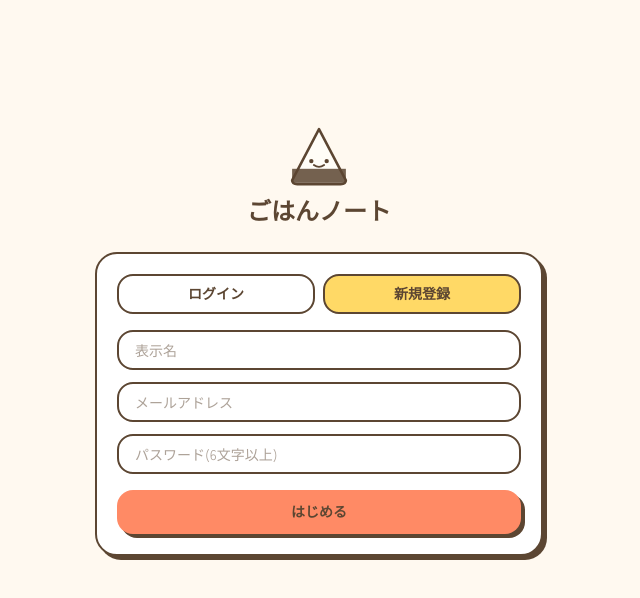
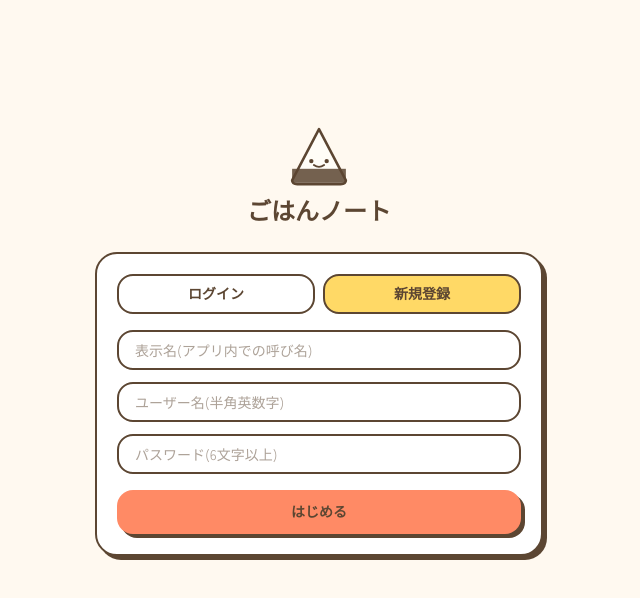
Before and after one commit to y017j/menu, a Next.js app: page /login in a window 1280 px wide. Both pictures are taken after a click on the button "新規登録". Shown: the top 598 px of the page, without its empty margins (321-961 px from the left). Built offline with nearby package versions, Linux system fonts and the light colour scheme; no server answers; a web font is replaced by a local one.

Commit message:
Add files via upload

```diff
--- a/src/app/login/page.tsx
+++ b/src/app/login/page.tsx
@@ -4,11 +4,21 @@ import { useState } from "react";
 import { useRouter } from "next/navigation";
 import { createClient } from "@/lib/supabase/client";
 
+// Supabase Authはメールアドレス形式のIDを必要とするため、
+// ユーザーが入力した「ユーザー名」から内部的にダミーのメールアドレスを組み立てて使う。
+// ユーザー自身はメールアドレスを一切意識しなくてよい。
+const FAKE_EMAIL_DOMAIN = "gohan-note.local";
+
+function usernameToFakeEmail(username: string): string {
+  const normalized = username.trim().toLowerCase().replace(/[^a-z0-9_-]/g, "");
+  return `${normalized}@${FAKE_EMAIL_DOMAIN}`;
+}
+
 export default function LoginPage() {
   const router = useRouter();
   const supabase = createClient();
   const [mode, setMode] = useState<"login" | "signup">("login");
-  const [email, setEmail] = useState("");
+  const [username, setUsername] = useState("");
   const [password, setPassword] = useState("");
   const [displayName, setDisplayName] = useState("");
   const [error, setError] = useState<string | null>(null);
@@ -17,19 +27,37 @@ export default function LoginPage() {
   async function handleSubmit(e: React.FormEvent) {
     e.preventDefault();
     setError(null);
+
+    const normalized = username.trim().toLowerCase().replace(/[^a-z0-9_-]/g, "");
+    if (normalized.length < 3) {
+      setError("ユーザー名は半角英数字3文字以上で入力してね");
+      return;
+    }
+    const fakeEmail = usernameToFakeEmail(username);
+
     setLoading(true);
 
     if (mode === "login") {
-      const { error } = await supabase.auth.signInWithPassword({ email, password });
+      const { error } = await supabase.auth.signInWithPassword({
+        email: fakeEmail,
+        password,
+      });
       if (error) {
-        setError("メールアドレスかパスワードが違うみたい。もう一度確認してね");
+        setError("ユーザー名かパスワードが違うみたい。もう一度確認してね");
         setLoading(false);
         return;
       }
     } else {
-      const { data, error } = await supabase.auth.signUp({ email, password });
+      const { data, error } = await supabase.auth.signUp({
+        email: fakeEmail,
+        password,
+      });
       if (error) {
-        setError(error.message);
+        if (error.message.includes("already registered") || error.message.includes("already been registered")) {
+          setError("そのユーザー名はもう使われているみたい。別の名前を試してね");
+        } else {
+          setError(error.message);
+        }
         setLoading(false);
         return;
       }
@@ -37,8 +65,8 @@ export default function LoginPage() {
       if (data.user) {
         await supabase.from("users").upsert({
           id: data.user.id,
-          email,
-          display_name: displayName || "ゲスト",
+          email: fakeEmail,
+          display_name: displayName || normalized,
           household_size: 1,
         });
         // デフォルトの買い物カテゴリを投入(■R、自由に追加/編集可能)
@@ -87,18 +115,18 @@ export default function LoginPage() {
         {mode === "signup" && (
           <input
             type="text"
-            placeholder="表示名"
+            placeholder="表示名(アプリ内での呼び名)"
             value={displayName}
             onChange={(e) => setDisplayName(e.target.value)}
             className="border-2 border-ink rounded-2xl px-4 py-2 text-sm"
           />
         )}
         <input
-          type="email"
-          placeholder="メールアドレス"
+          type="text"
+          placeholder="ユーザー名(半角英数字)"
           required
-          value={email}
-          onChange={(e) => setEmail(e.target.value)}
+          value={username}
+          onChange={(e) => setUsername(e.target.value)}
           className="border-2 border-ink rounded-2xl px-4 py-2 text-sm"
         />
         <input
```
Also changed, not shown: 1 other file (tests, documents, lock files or other folders).
